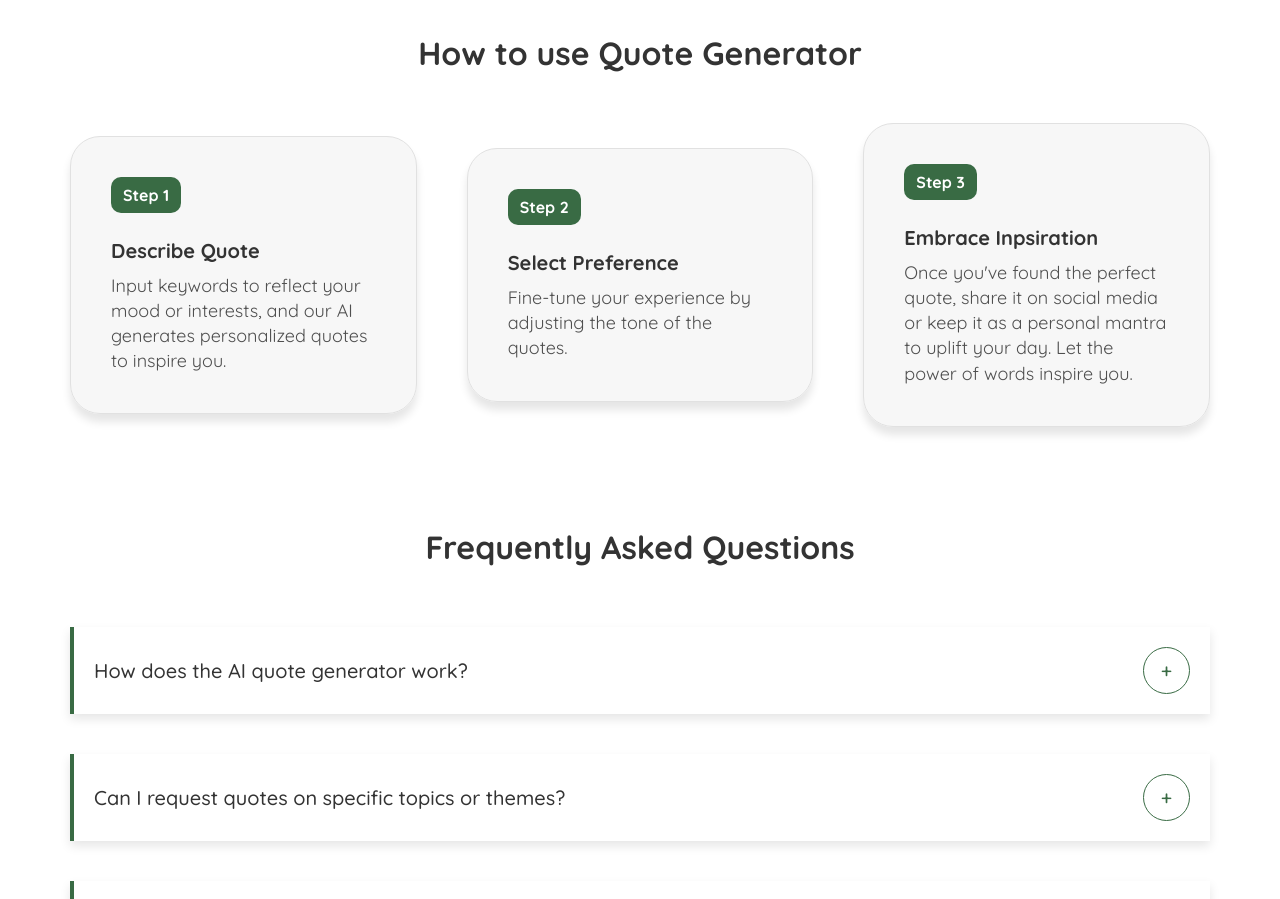
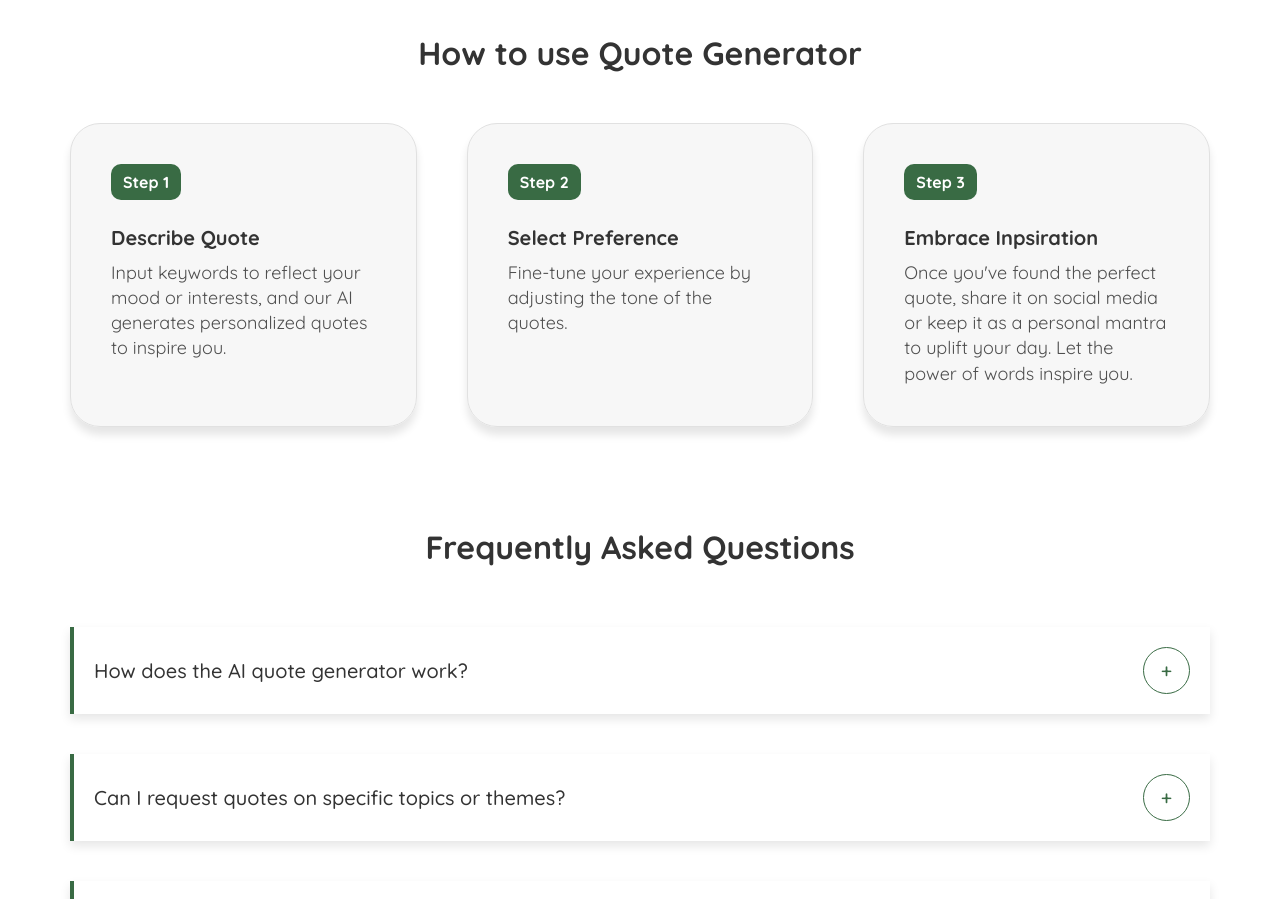
Before and after one commit to Israel1te/QuoteSynergy, a React (Create React App) app: page / in a window 1280 px wide. Shown: the part 2960-3859 px from the top of the page. Built offline with nearby package versions, Linux system fonts and the light colour scheme; no server answers; a web font is replaced by a local one.

Commit message:
How-to-container centered

```diff
--- a/src/index.css
+++ b/src/index.css
@@ -53,7 +53,6 @@ li {
    grid-template-columns: repeat(3, 1fr);
   gap: 5rem;
   justify-content: center;
-  align-items: center;
 }
 .flex-2 {
     display: flex;
@@ -407,7 +406,7 @@ button.loading {
   max-width: 130rem;
   padding: 0 5rem;
   text-align: center;
-
+    margin: 0 auto;
 }
 
 .quote-card {
```
